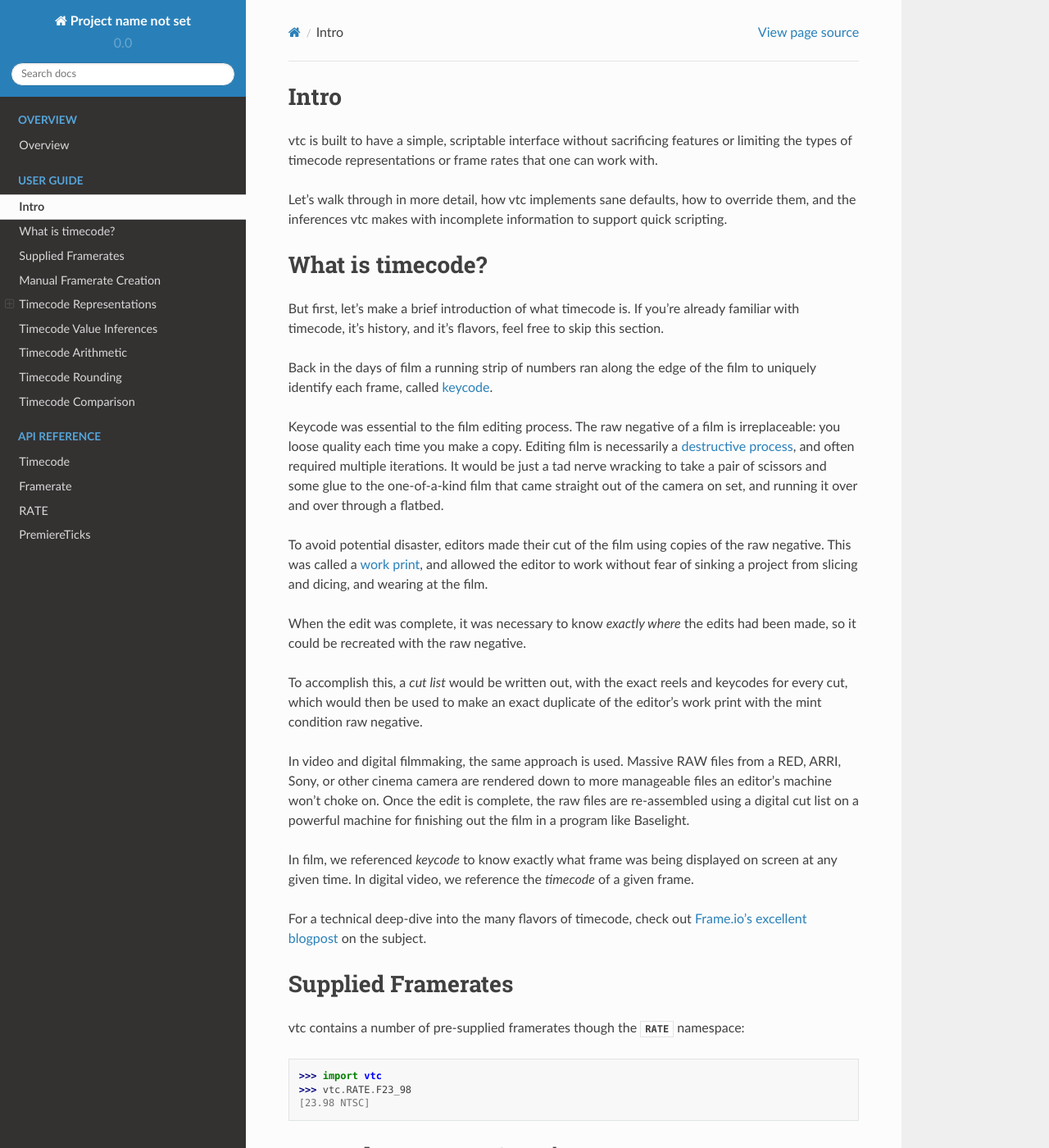
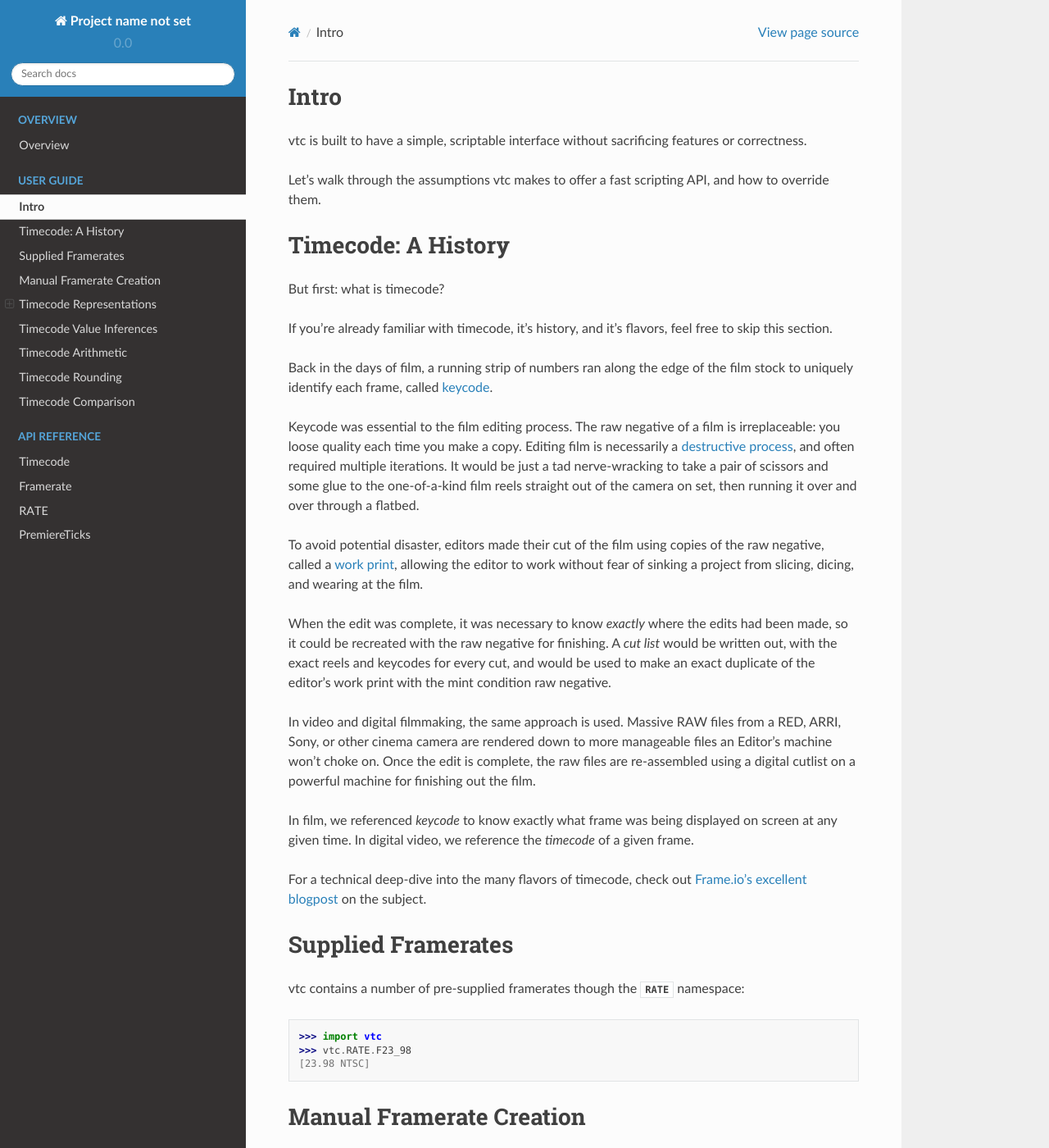
Before and after one commit to opencinemac/vtc-py, a Sphinx documentation site: the page built from zdocs/source/guide.rst, in a window 1280 px wide and 1400 px high. Shown: the whole window at 82% size. Built offline with Sphinx 7.4.7 and the Read the Docs theme 2.0.0, drawn with Linux system fonts in a browser that asks for light colours; some of the changed text lies outside the part shown.

Commit message:
docs tweaks

```diff
--- a/zdocs/source/guide.rst
+++ b/zdocs/source/guide.rst
@@ -2,45 +2,44 @@ Intro
 -----
 
 vtc is built to have a simple, scriptable interface without sacrificing features or
-limiting the types of timecode representations or frame rates that one can work with.
+correctness.
 
-Let's walk through in more detail, how vtc implements sane defaults, how to override
-them, and the inferences vtc makes with incomplete information to support quick
-scripting.
+Let's walk through the assumptions vtc makes to offer a fast scripting API, and how
+to override them.
 
-What is timecode?
------------------
+Timecode: A History
+-------------------
 
-But first, let's make a brief introduction of what timecode is. If you're already
-familiar with timecode, it's history, and it's flavors, feel free to skip this section.
+But first: what is timecode?
 
-Back in the days of film a running strip of numbers ran along the edge of the film to
-uniquely identify each frame, called `keycode <https://en.wikipedia.org/wiki/Keykode>`_.
+If you're already familiar with timecode, it's history, and it's flavors, feel free to
+skip this section.
+
+Back in the days of film, a running strip of numbers ran along the edge of the film
+stock to uniquely identify each frame, called
+`keycode <https://en.wikipedia.org/wiki/Keykode>`_.
 
 Keycode was essential to the film editing process. The raw negative of a film is
 irreplaceable: you loose quality each time you make a copy. Editing film is necessarily
 a `destructive process <https://nofilmschool.com/2017/06/editing-on-a-flatbed>`_, and
-often required multiple iterations. It would be just a tad nerve wracking to take a pair
-of scissors and some glue to the one-of-a-kind film that came straight out of the camera
-on set, and running it over and over through a flatbed.
+often required multiple iterations. It would be just a tad nerve-wracking to take a pair
+of scissors and some glue to the one-of-a-kind film reels straight out of the camera
+on set, then running it over and over through a flatbed.
 
 To avoid potential disaster, editors made their cut of the film using copies of the
-raw negative. This was called a `work print <https://en.wikipedia.org/wiki/Workprint>`_,
-and allowed the editor to work without fear of sinking a project from slicing and
-dicing, and wearing at the film.
+raw negative, called a `work print <https://en.wikipedia.org/wiki/Workprint>`_, allowing
+the editor to work without fear of sinking a project from slicing, dicing, and wearing
+at the film.
 
-When the edit was complete, it was necessary to know *exactly where* the edits had been
-made, so it could be recreated with the raw negative.
-
-To accomplish this, a *cut list* would be written out, with the exact reels and keycodes
-for every cut, which would then be used to make an exact duplicate of the editor's work
-print with the mint condition raw negative.
+When the edit was complete, it was necessary to know *exactly* where the edits had been
+made, so it could be recreated with the raw negative for finishing. A *cut list* would
+be written out, with the exact reels and keycodes for every cut, and would be used to
+make an exact duplicate of the editor's work print with the mint condition raw negative.
 
 In video and digital filmmaking, the same approach is used. Massive RAW files from a
 RED, ARRI, Sony, or other cinema camera are rendered down to more manageable files an
-editor's machine won't choke on. Once the edit is complete, the raw files are
-re-assembled using a digital cut list on a powerful machine for finishing out the film
-in a program like Baselight.
+Editor's machine won't choke on. Once the edit is complete, the raw files are
+re-assembled using a digital cutlist on a powerful machine for finishing out the film.
 
 In film, we referenced *keycode* to know exactly what frame was being displayed on
 screen at any given time. In digital video, we reference the *timecode* of a given
@@ -94,6 +93,7 @@ Non-whole-frame rates are interpreted as being NTSC by default:
 
     By default, non-whole framerates are rounded, multiplied by 1000, then put over a
     denominator of 1001 to make them proper NTSC framerates, regardless of their value.
+
     23.98 will be converted to 24000/1001, but so will 23.5.
 
 We can disable interpretation of non-whole framerates as NTSC by setting ``ntsc=False``
```
Also changed, not shown: other parts of zdocs/source/guide.rst (+2 -0 lines), README.md (+2 -2 lines), zdocs/source/index.rst (+8 -8 lines), 1 other file.
